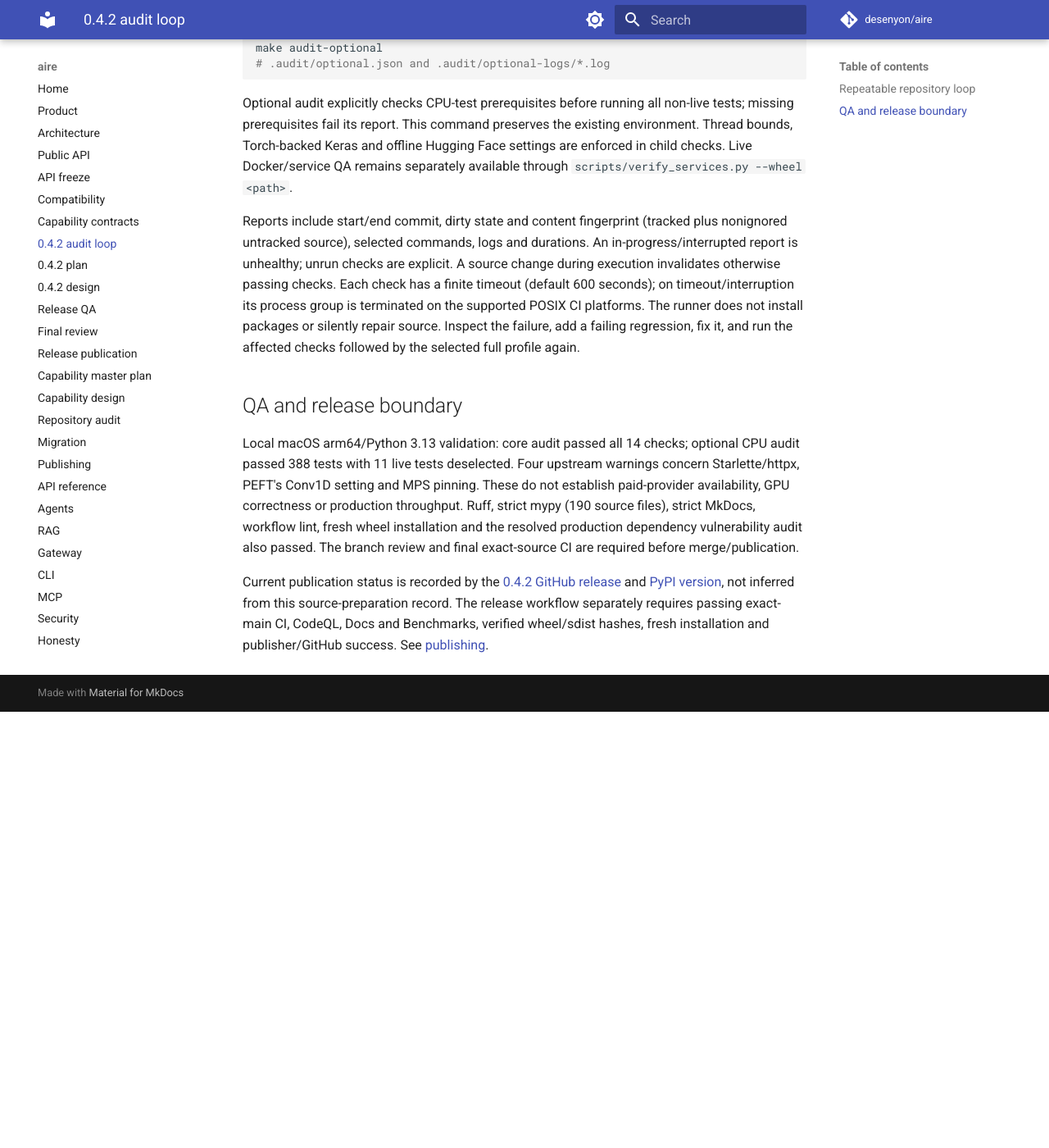
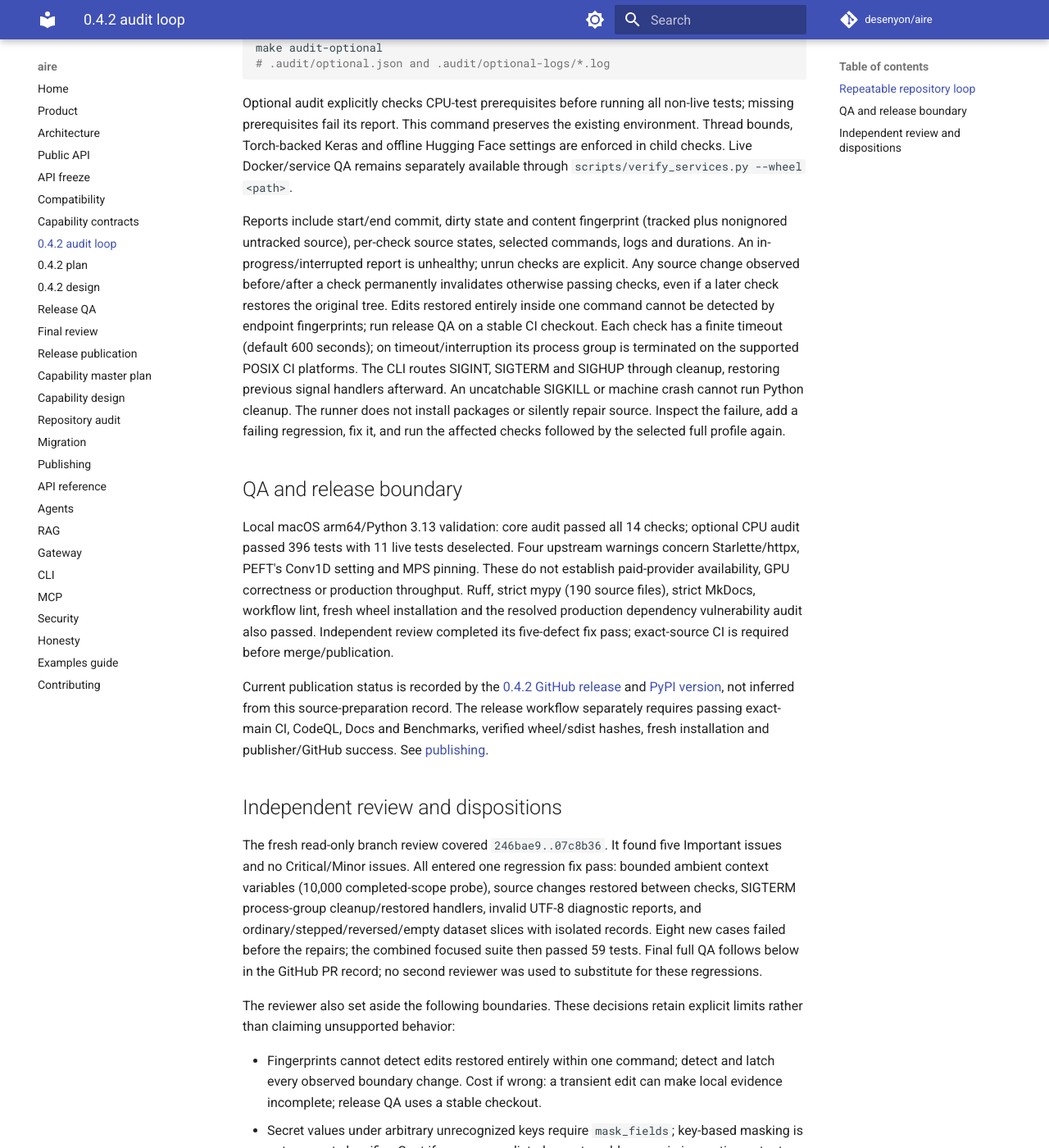
Before and after one commit to desenyon/aire, an MkDocs documentation site: the page built from docs/audits/2026-10-15-042-audit.md, in a window 1280 px wide and 1400 px high, scrolled down 1354 px. Shown: the whole window at 82% size. Built offline with MkDocs 1.6.1 and Material for MkDocs 9.7.7, drawn with Linux system fonts in a browser that asks for light colours; comment, search, counter and statistics services are not loaded; before the commit the page ends 2222 px from its top, so only the background shows below that; some of the changed text lies outside the part shown.

Commit message:
fix: close context and audit lifecycle gaps found in review

```diff
--- a/docs/audits/2026-10-15-042-audit.md
+++ b/docs/audits/2026-10-15-042-audit.md
@@ -51,23 +51,28 @@
 available through `scripts/verify_services.py --wheel <path>`.
 
 Reports include start/end commit, dirty state and content fingerprint (tracked
-plus nonignored untracked source), selected commands, logs and durations. An
-in-progress/interrupted report is unhealthy; unrun checks are explicit. A source
-change during execution invalidates otherwise passing checks. Each check has a
-finite timeout (default 600 seconds); on timeout/interruption its process group
-is terminated on the supported POSIX CI platforms. The runner does not install
-packages or silently repair source. Inspect the failure, add a failing regression,
+plus nonignored untracked source), per-check source states, selected commands,
+logs and durations. An in-progress/interrupted report is unhealthy; unrun checks are explicit. Any source
+change observed before/after a check permanently invalidates otherwise passing
+checks, even if a later check restores the original tree. Edits restored entirely
+inside one command cannot be detected by endpoint fingerprints; run release QA
+on a stable CI checkout. Each check has a finite timeout (default 600 seconds); on timeout/interruption its process group
+is terminated on the supported POSIX CI platforms. The CLI routes SIGINT, SIGTERM
+and SIGHUP through cleanup, restoring previous signal handlers afterward. An
+uncatchable SIGKILL or machine crash cannot run Python cleanup. The runner does
+not install packages or silently repair source. Inspect the failure, add a failing regression,
 fix it, and run the affected checks followed by the selected full profile again.
 
 ## QA and release boundary
 
 Local macOS arm64/Python 3.13 validation: core audit passed all 14 checks;
-optional CPU audit passed 388 tests with 11 live tests deselected. Four upstream
+optional CPU audit passed 396 tests with 11 live tests deselected. Four upstream
 warnings concern Starlette/httpx, PEFT's Conv1D setting and MPS pinning. These do
 not establish paid-provider availability, GPU correctness or production throughput.
 Ruff, strict mypy (190 source files), strict MkDocs, workflow lint, fresh wheel
 installation and the resolved production dependency vulnerability audit also
-passed. The branch review and final exact-source CI are required before merge/publication.
+passed. Independent review completed its five-defect fix pass; exact-source CI
+is required before merge/publication.
 
 Current publication status is recorded by the
 [0.4.2 GitHub release](https://github.com/desenyon/aire/releases/tag/v0.4.2)
@@ -75,3 +80,34 @@
 this source-preparation record. The release workflow separately requires passing
 exact-main CI, CodeQL, Docs and Benchmarks, verified wheel/sdist hashes, fresh
 installation and publisher/GitHub success. See [publishing](../publishing.md).
+
+## Independent review and dispositions
+
+The fresh read-only branch review covered `246bae9..07c8b36`. It found five
+Important issues and no Critical/Minor issues. All entered one regression fix
+pass: bounded ambient context variables (10,000 completed-scope probe), source
+changes restored between checks, SIGTERM process-group cleanup/restored handlers,
+invalid UTF-8 diagnostic reports, and ordinary/stepped/reversed/empty dataset
+slices with isolated records. Eight new cases failed before the repairs; the
+combined focused suite then passed 59 tests. Final full QA follows below in the
+GitHub PR record; no second reviewer was used to substitute for these regressions.
+
+The reviewer also set aside the following boundaries. These decisions retain
+explicit limits rather than claiming unsupported behavior:
+
+- Fingerprints cannot detect edits restored entirely within one command; detect
+  and latch every observed boundary change. Cost if wrong: a transient edit can
+  make local evidence incomplete; release QA uses a stable checkout.
+- Secret values under arbitrary unrecognized keys require `mask_fields`;
+  key-based masking is not a secret classifier. Cost if wrong: an unlisted secret
+  could appear in inspection output.
+- Wrong-type sampling arguments such as string fractions are outside the typed
+  numeric API. Cost if wrong: untyped callers receive Python type errors instead
+  of a structured validation error.
+- `AIRE_CONFIG` selection remains unsupported; use an explicit configuration path
+  or documented discovery. Cost if wrong: a caller expecting that undocumented
+  environment variable may load defaults instead.
+- Hosted-provider availability and production load remain unverified by local
+  review; verify actual publication separately through the planned workflow and
+  public-byte/install checks. Cost if wrong: an untested hosted/load scenario may
+  fail; a release is never inferred from source metadata.
```
Also changed, not shown: CHANGELOG.md (+4 -3 lines), CONTRIBUTING.md (+1 -1 lines), README.md (+1 -1 lines), docs/migration.md (+2 -1 lines), docs/superpowers/plans/2026-10-15-aire-042.md (+6 -1 lines), docs/superpowers/specs/2026-10-15-audit-loop-design.md (+3 -2 lines), 8 other files.
